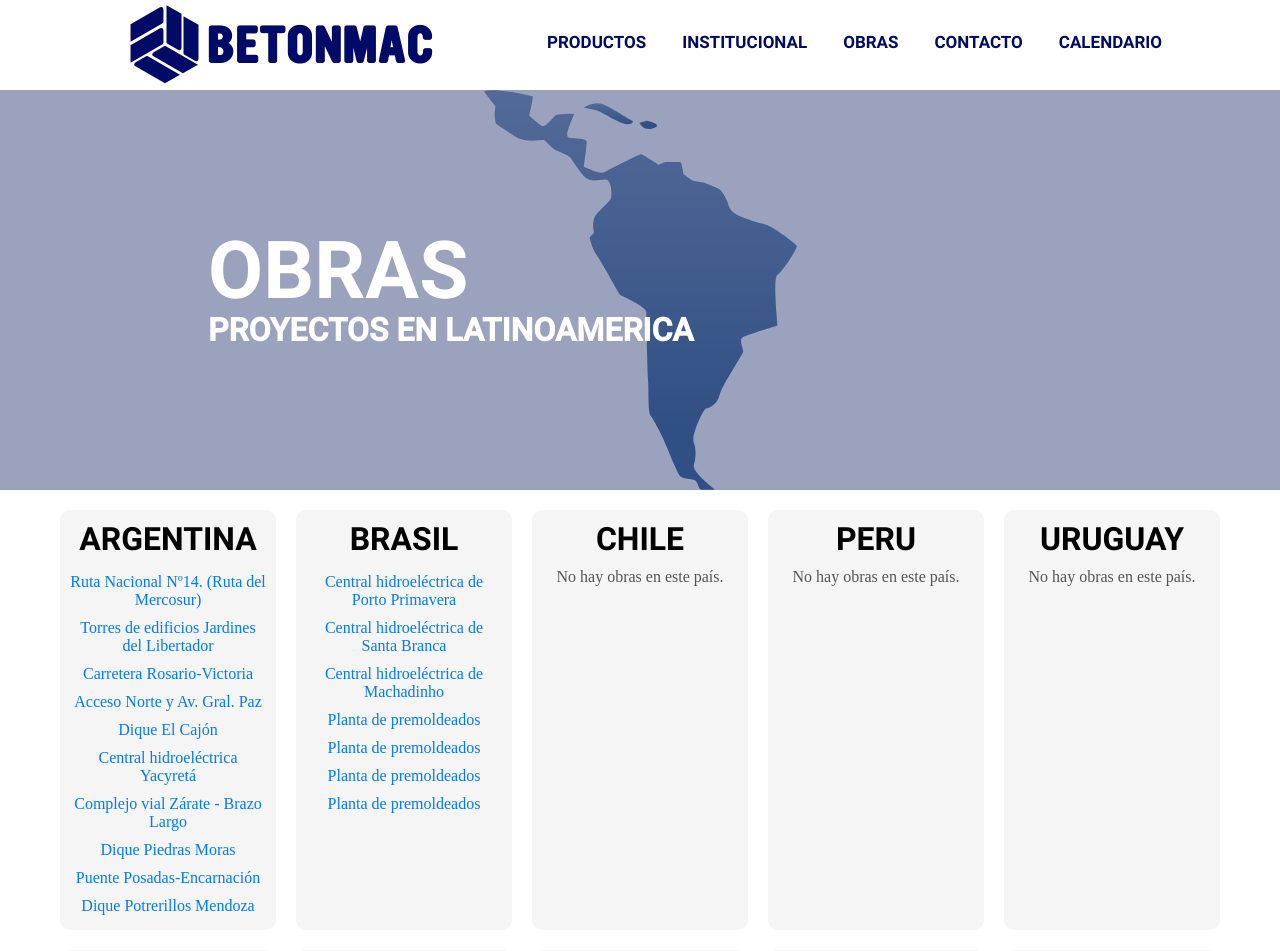
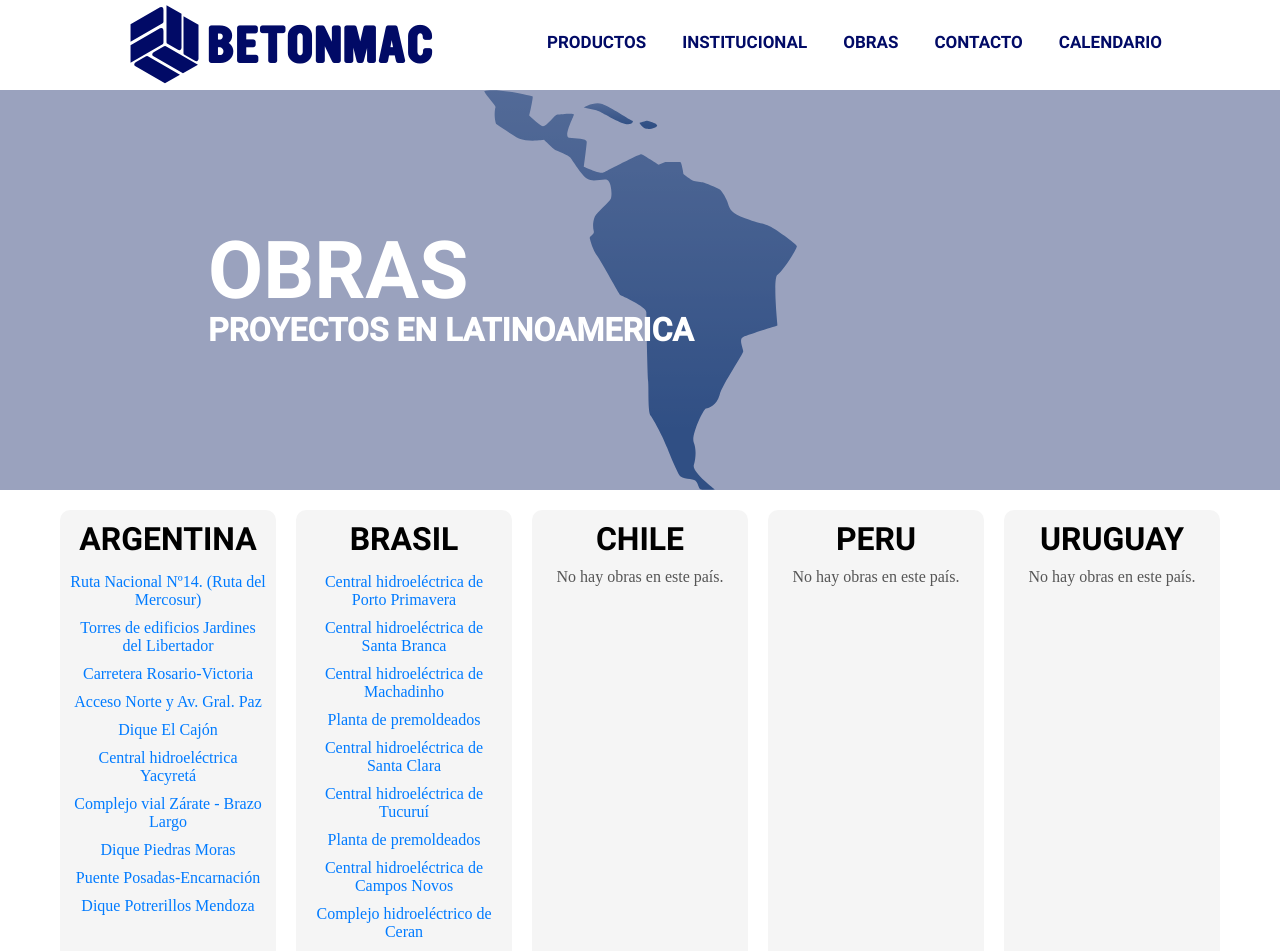
Before and after one commit to Apoolgff/betonmac, a React (Vite) app: page /obras in a window 1280 px wide. Shown: the top 951 px of the page. Built offline with nearby package versions, Linux system fonts and the light colour scheme.

Commit message:
prueba del mapa

```diff
--- a/src/Data/works.json
+++ b/src/Data/works.json
@@ -161,33 +161,83 @@
     },
     {
       "id": 17,
-      "nombre": "Planta de premoldeados",
+      "nombre": "Central hidroeléctrica de Santa Clara",
       "pais": "Brasil",
-      "lugar": "Itanhaém, en el litoral del estado de San Pablo",
-      "descripcion": "En 1998, Bechelli Industria e Comércio decidió mejorar la calidad de su producto y al mismo tiempo elevar su rendimiento.Cliente: Bechelli Industria e Comércio de Artefatos de Cimento",
-      "materiales": ["Especial", "Betonplus"],
-      "imagenes": ["https://betonmac.com/images/stories/com_form2content/p4/f38/40.jpg", "https://betonmac.com/images/stories/com_form2content/p4/f38/41.jpg", "https://betonmac.com/images/stories/com_form2content/p4/f38/42.jpg"],
-      "detalles": "Para ello Betonmac S.A. (aprovechando dos mezcladoras con sus skips ya instalados y que se cargaban manualmente), proyectó y proveyó un sistema de dosificación especial, resultando una planta dosificadora y elaboradora automatizada, con las siguientes características: Tolva de acopio para 3 áridos, cargables con pala con una pequeña rampa. Balanza longitudinal con cinta pesadora por suma para los 3 áridos, con descarga a una u otra mezcladora. Dos torres de mezclado con mezcladoras de acción forzada con elevación de áridos con skips (existentes) y balanzas de cemento instaladas sobre cada mezcladora, con carga por rosca y descarga por gravedad. La descarga de las mezcladoras se efectúa directamente sobre las fabricadoras de viguetas. Circuito de agua con caudalímetro lanzaimpulsos 1 1/4 y derivador a ambas torres de mezclado. "
+      "lugar": "Dique sobre el río Mucuri en el estado de Minas Gerais",
+      "descripcion": "Dados técnicos: Potencia 118 MW Captura y depósito: Área de Captación 3.900 km² Flujo anual promedio 101,3 m³ / s Cliente: Construtora Queiroz Galvão",
+      "materiales": [" Max Móvil 140/6", "MBH 4500", "Betonmatic"],
+      "imagenes": ["https://betonmac.com/images/stories/com_form2content/p4/f39/40.jpg", "https://betonmac.com/images/stories/com_form2content/p4/f39/41.jpg", "https://betonmac.com/images/stories/com_form2content/p4/f39/42.jpg"],
+      "detalles": "Planta suministrada por Betonmac S.A. modelo Max Móvil 140/6 con mezcladora MBH 4500, con una producción de 120 m3/hora, y acopio de áridos de 80 m3, totalmente automatizada con sistema Betonmatic. El módulo dosificador es totalmente independiente de la mezcladora, lo que permitiría (quitando la mezcladora) utilizarlo como dosificador de camiones motohormigoneros. La mezcladora se puede aplicar a cualquier planta dosificadora. "
     },
     {
       "id": 18,
-      "nombre": "Planta de premoldeados",
+      "nombre": "Central hidroeléctrica de Tucuruí",
       "pais": "Brasil",
-      "lugar": "Itanhaém, en el litoral del estado de San Pablo",
-      "descripcion": "En 1998, Bechelli Industria e Comércio decidió mejorar la calidad de su producto y al mismo tiempo elevar su rendimiento.Cliente: Bechelli Industria e Comércio de Artefatos de Cimento",
-      "materiales": ["Especial", "Betonplus"],
-      "imagenes": ["https://betonmac.com/images/stories/com_form2content/p4/f38/40.jpg", "https://betonmac.com/images/stories/com_form2content/p4/f38/41.jpg", "https://betonmac.com/images/stories/com_form2content/p4/f38/42.jpg"],
+      "lugar": "Dique sobre el río Tocantins en el estado de Pará",
+      "descripcion": "Construcción de la segunda parte de la casa de máquinas. Cliente: Construções e Comércio Camargo Corrêa",
+      "materiales": ["Planta Norteamericana fabricada año 1970", "Dosificadores de aditivos", "Betonmatic"],
+      "imagenes": ["https://betonmac.com/images/stories/com_form2content/p4/f40/40.jpg", "https://betonmac.com/images/stories/com_form2content/p4/f40/41.jpg", "https://betonmac.com/images/stories/com_form2content/p4/f40/42.jpg"],
       "detalles": "Para ello Betonmac S.A. (aprovechando dos mezcladoras con sus skips ya instalados y que se cargaban manualmente), proyectó y proveyó un sistema de dosificación especial, resultando una planta dosificadora y elaboradora automatizada, con las siguientes características: Tolva de acopio para 3 áridos, cargables con pala con una pequeña rampa. Balanza longitudinal con cinta pesadora por suma para los 3 áridos, con descarga a una u otra mezcladora. Dos torres de mezclado con mezcladoras de acción forzada con elevación de áridos con skips (existentes) y balanzas de cemento instaladas sobre cada mezcladora, con carga por rosca y descarga por gravedad. La descarga de las mezcladoras se efectúa directamente sobre las fabricadoras de viguetas. Circuito de agua con caudalímetro lanzaimpulsos 1 1/4 y derivador a ambas torres de mezclado. "
     },
     {
       "id": 19,
       "nombre": "Planta de premoldeados",
       "pais": "Brasil",
-      "lugar": "Itanhaém, en el litoral del estado de San Pablo",
-      "descripcion": "En 1998, Bechelli Industria e Comércio decidió mejorar la calidad de su producto y al mismo tiempo elevar su rendimiento.Cliente: Bechelli Industria e Comércio de Artefatos de Cimento",
-      "materiales": ["Especial", "Betonplus"],
-      "imagenes": ["https://betonmac.com/images/stories/com_form2content/p4/f38/40.jpg", "https://betonmac.com/images/stories/com_form2content/p4/f38/41.jpg", "https://betonmac.com/images/stories/com_form2content/p4/f38/42.jpg"],
-      "detalles": "Para ello Betonmac S.A. (aprovechando dos mezcladoras con sus skips ya instalados y que se cargaban manualmente), proyectó y proveyó un sistema de dosificación especial, resultando una planta dosificadora y elaboradora automatizada, con las siguientes características: Tolva de acopio para 3 áridos, cargables con pala con una pequeña rampa. Balanza longitudinal con cinta pesadora por suma para los 3 áridos, con descarga a una u otra mezcladora. Dos torres de mezclado con mezcladoras de acción forzada con elevación de áridos con skips (existentes) y balanzas de cemento instaladas sobre cada mezcladora, con carga por rosca y descarga por gravedad. La descarga de las mezcladoras se efectúa directamente sobre las fabricadoras de viguetas. Circuito de agua con caudalímetro lanzaimpulsos 1 1/4 y derivador a ambas torres de mezclado. "
+      "lugar": "Porto Alegre, estado de Rio Grande do Sul",
+      "descripcion": "Aprovechando un desnivel natural del terreno, se construyó en hormigón un acopio de áridos, que permite descargar directamente los camiones al mismo. La mezcladora descarga el hormigón en una tolva motorizada, que se desliza sobre de rieles aéreos a lo largo de toda la nave, alimentando las diferentes máquinas procesadoras colocadas en hilera. Cliente: D'agostini Industria de Concreto LTDA",
+      "materiales": ["PM 1150","TR 1000", "Betonmatic"],
+      "imagenes": ["https://betonmac.com/images/stories/com_form2content/p4/f41/40.jpg", "https://betonmac.com/images/stories/com_form2content/p4/f41/41.jpg"],
+      "detalles": ""
+    },
+    {
+      "id": 20,
+      "nombre": "Central hidroeléctrica de Campos Novos",
+      "pais": "Brasil",
+      "lugar": "Dique sobre el río Canoas en el estado de Santa Catarina",
+      "descripcion": "Dique sobre el río Canoas en el estado de Santa Catarina. Volumen total de hormigón: 309.000 m3. Altura del dique: 196 m. Movimiento de suelos: 2.599.000 m3. Excavaciones en roca: 5.786.000 m3. Excavaciones subterraneas (túneles de desvío): 360.000 m3. Plazo previsto para la ejecución de las obras: 48 meses.Cliente: Construções e Comércio Camargo Corrêa",
+      "materiales": ["Neo Móvil 120","MBH 4500", "Betonmatic"],
+      "imagenes": ["https://betonmac.com/images/stories/com_form2content/p4/f42/40.jpg", "https://betonmac.com/images/stories/com_form2content/p4/f42/41.jpg", "https://betonmac.com/images/stories/com_form2content/p4/f42/42.jpg"],
+      "detalles": "Betonmac S.A. suministró una planta modelo Neo Móvil 120 con mezcladora MBH 4500, con una producción de 120 m3/hora, con acopio para 5 áridos de 65 m3 de capacidad, totalmente automatizada con tecnología de última generación. Tanto el módulo dosificador, el pórtico automontante de la mezcladora y el sistema de carga de áridos, son transportables, de fácil y rápida instalación, tanto mecánica como eléctricamente (todos los tableros se interconectan mediante cables con fichas). Esta previsto la incorporación de una segunda planta de características similares."
+    },
+    {
+      "id": 21,
+      "nombre": "Complejo hidroeléctrico de Ceran",
+      "pais": "Brasil",
+      "lugar": "14 de Julho, Monte Claro, Castro Alvares",
+      "descripcion": "Potencia Instalada: 130 MW Energía Asegurada: 64 MW Área de Reserva: 5 km2 Cliente: Camargo Correa",
+      "materiales": [" Max100 D2","Neo Movil 120","MBH 4500", "Betonmatic"],
+      "imagenes": ["https://betonmac.com/images/stories/com_form2content/p4/f43/40.jpg", "https://betonmac.com/images/stories/com_form2content/p4/f43/41.jpg", "https://betonmac.com/images/stories/com_form2content/p4/f43/42.jpg"],
+      "detalles": "Una Planta dosificadora y elaboradora compuesta por:<br /> Módulo de áridos Max100 D2, con dos balanzas independientes de 3 áridos cada una (hasta 6 materiales diferentes), con un acopio total de 87 m3 de capacidad.Torre de mezclado con tolva pulmón para los áridos dosificados, balanza de cemento con 4 silos de 75 Tn cada uno, carga por roscas de gran capacidad y elevada precisión (con microtormillo de ajuste), dosificación de agua volumétrica con caudalímetro y tolva pulmón, dosificadores de aditivos, mezcladora a doble eje MBH 4500 y tolva receptora de hormigón con descarga programable.Totalmente automatizada con tecnología de última generación.Producción hasta 165 m3/hora <br/> Segunda Planta dosificadora y elaboradora compuesta por:<br/>Módulo de áridos Neo Móvil 120, con una balanza por suma de 5 áridos, con un acopio total de 30 m3 de capacidad, transportable a semirremolque.Torre de mezclado, balanza de cemento con 3 silos de 75 Tn cada uno, carga por roscas, dosificación de agua volumétrica con caudalímetro, dosificadores de aditivos, mezcladora a doble eje MBH 3000 y encauzador de descarga a motohormigonera.Sistema de carga de áridos fijo con cinta distribuidora sobre el acopio de áridos de la planta. * Totalmente automatizada con tecnología de última generación.Producción hasta 85 m3/hora."
+    },
+    {
+      "id": 22,
+      "nombre": "Exclusas Tucuruí",
+      "pais": "Brasil",
+      "lugar": "Porto Alegre, estado de Rio Grande do Sul",
+      "descripcion": "Aprovechando un desnivel natural del terreno, se construyó en hormigón un acopio de áridos, que permite descargar directamente los camiones al mismo. La mezcladora descarga el hormigón en una tolva motorizada, que se desliza sobre de rieles aéreos a lo largo de toda la nave, alimentando las diferentes máquinas procesadoras colocadas en hilera. Cliente: D'agostini Industria de Concreto LTDA",
+      "materiales": ["PM 1150","TR 1000", "Betonmatic"],
+      "imagenes": ["https://betonmac.com/images/stories/com_form2content/p4/f41/40.jpg", "https://betonmac.com/images/stories/com_form2content/p4/f41/41.jpg"],
+      "detalles": ""
+    },
+    {
+      "id": 23,
+      "nombre": "Planta de premoldeados",
+      "pais": "Brasil",
+      "lugar": "Porto Alegre, estado de Rio Grande do Sul",
+      "descripcion": "Aprovechando un desnivel natural del terreno, se construyó en hormigón un acopio de áridos, que permite descargar directamente los camiones al mismo. La mezcladora descarga el hormigón en una tolva motorizada, que se desliza sobre de rieles aéreos a lo largo de toda la nave, alimentando las diferentes máquinas procesadoras colocadas en hilera. Cliente: D'agostini Industria de Concreto LTDA",
+      "materiales": ["PM 1150","TR 1000", "Betonmatic"],
+      "imagenes": ["https://betonmac.com/images/stories/com_form2content/p4/f41/40.jpg", "https://betonmac.com/images/stories/com_form2content/p4/f41/41.jpg"],
+      "detalles": ""
+    },
+    {
+      "id": 24,
+      "nombre": "Planta de premoldeados",
+      "pais": "Brasil",
+      "lugar": "Porto Alegre, estado de Rio Grande do Sul",
+      "descripcion": "Aprovechando un desnivel natural del terreno, se construyó en hormigón un acopio de áridos, que permite descargar directamente los camiones al mismo. La mezcladora descarga el hormigón en una tolva motorizada, que se desliza sobre de rieles aéreos a lo largo de toda la nave, alimentando las diferentes máquinas procesadoras colocadas en hilera. Cliente: D'agostini Industria de Concreto LTDA",
+      "materiales": ["PM 1150","TR 1000", "Betonmatic"],
+      "imagenes": ["https://betonmac.com/images/stories/com_form2content/p4/f41/40.jpg", "https://betonmac.com/images/stories/com_form2content/p4/f41/41.jpg"],
+      "detalles": ""
     }
 
   ]
--- a/src/components/Obras.jsx
+++ b/src/components/Obras.jsx
@@ -1,6 +1,7 @@
 import React, { useState, useEffect } from 'react';
 import { Link } from 'react-router-dom';
 import './Obras.css';
+import Gallery from "./work-gallery/Gallery"
 import Latam from "./work-gallery/Latam"
 
 const Obras = () => {
@@ -48,6 +49,7 @@ const Obras = () => {
      </header>
      <div>
 
+     <Gallery />
      </div>
     <section className="obras-container">
       {/*Grilla de Obras*/}
--- a/src/components/obras/Obra.css
+++ b/src/components/obras/Obra.css
@@ -1,13 +1,13 @@
 .obra-container {
-    max-width: 1200px;
+    max-width: 100%;
     margin: 0 auto;
-    padding: 20px;
+
   }
 
   .hero-carousel {
     position: relative;
     width: 100%;
-    height: 400px;
+    height: calc(100vh - 90px);
     overflow: hidden;
   }
 
```
Also changed, not shown: src/components/work-gallery/Gallery.jsx (added, +15 -0 lines), src/components/work-gallery/Pin.jsx (added, +14 -0 lines), src/components/work-gallery/Gallery.css (added), src/components/work-gallery/Pin.css (added).
